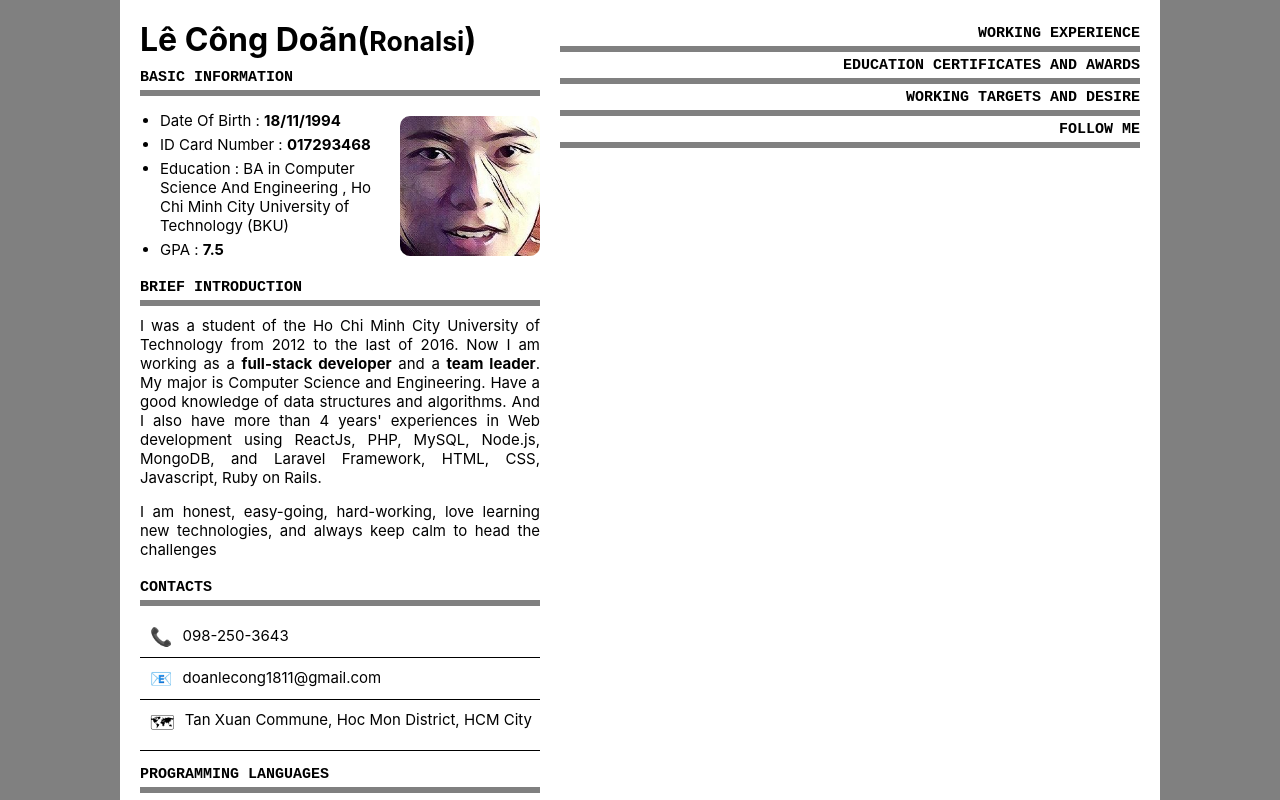
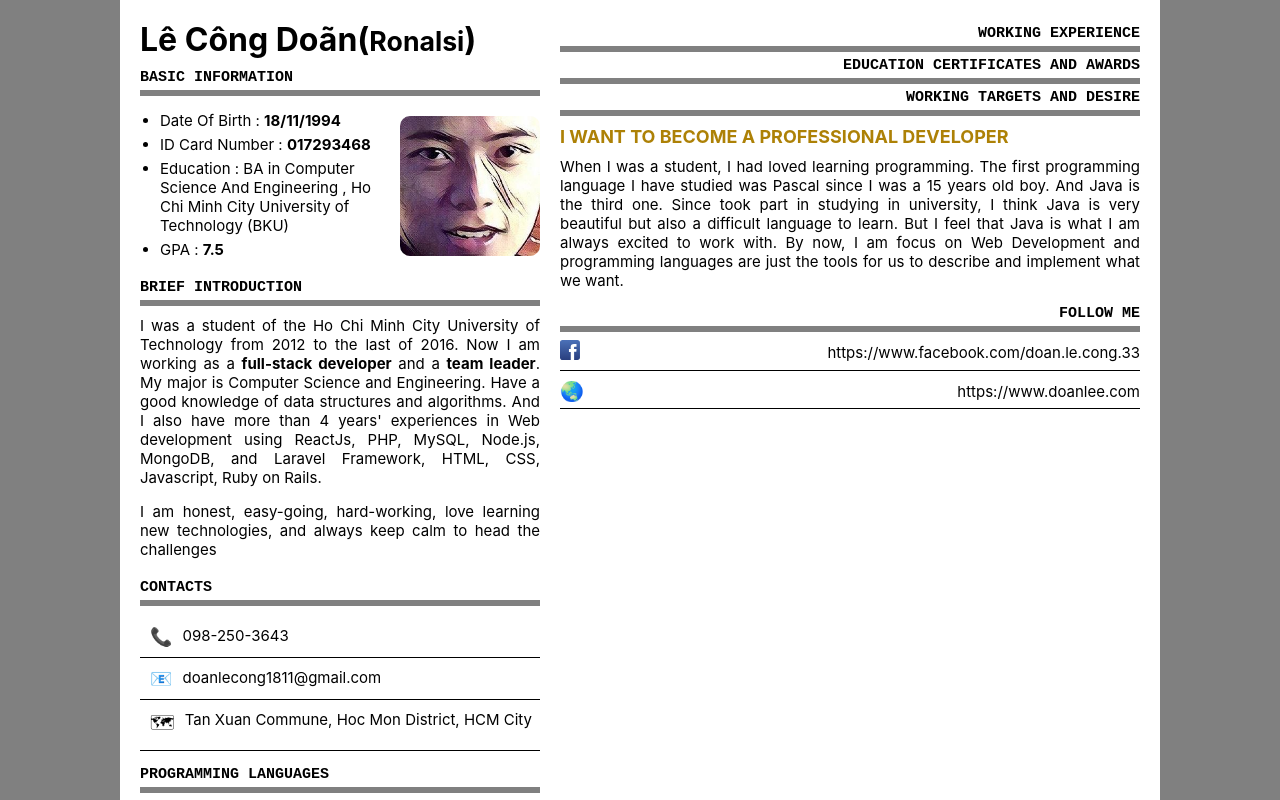
Before and after one commit to doanlecong/react_cv_tool, a React (Create React App) app: page / in a window 1280 px wide. Shown: the top 800 px of the page. Built offline with nearby package versions, Linux system fonts and the light colour scheme.

Commit message:
Add More Information

```diff
--- a/src/components/App.js
+++ b/src/components/App.js
@@ -1,6 +1,7 @@
 import React, {useMemo} from "react";
 import "./app.scss";
 import MyImage from "../images/myself.jpg"
+import FacebookIcon from "../images/facebook.svg"
 import Skill from "./skill_info";
 
 const SkillInfo = [
@@ -123,9 +124,41 @@ const  App = () => {
       <div id="history_project">
         {/* Timelime project và các thành tưu */}
         <Seperate title="Working Experience" direction="right"/>
+
         <Seperate title="Education Certificates AND Awards" direction="right"/>
+
         <Seperate title="Working Targets And Desire" direction="right"/>
+        <div className="working-target-desire">
+          <div className="quote">
+            I want to become a professional DEVELOPER
+          </div>
+          <div className="description">
+            <p>
+              When I was a student, I had loved learning programming. The first programming language I have studied was Pascal since I was a 15 years old boy. And Java is the third one.
+              Since took part in studying in university, I think Java is very beautiful but also a difficult language to learn. But I feel that Java is what I am always excited to work with.
+              By now, I am focus on Web Development and programming languages are just the tools for us to describe and implement what we want.
+            </p>
+          </div>
+        </div>
         <Seperate title="Follow Me" direction="right"/>
+        <div className="follow-me-div">
+          <div className="follow-item">
+            <div className="icon">
+              <img alt="facebook-icom" src={FacebookIcon} style={{maxWidth:"30px"}}/>
+            </div>
+            <div className="link">
+              <a href="https://www.facebook.com/doan.le.cong.33" target="_blank">
+                https://www.facebook.com/doan.le.cong.33
+              </a>
+            </div>
+          </div>
+          <div className="follow-item">
+            <div className="icon">🌏</div>
+            <div className="link">
+              <a href="https://www.doanlee.com" target="_blank">https://www.doanlee.com</a>
+            </div>
+          </div>
+        </div>
       </div>
       <div className="clear-float"></div>
     </div>
--- a/src/components/app.scss
+++ b/src/components/app.scss
@@ -1,3 +1,5 @@
+$myOrange : rgb(173, 129, 6);
+
 #app_div {
     padding: 20px;
     width: 1000px !important;
@@ -125,5 +127,51 @@
     #history_project {
         width: 58%;
 
+        .working-target-desire {
+            padding: 10px 0 5px 0;
+            text-align: justify;
+            .quote {
+                text-transform: uppercase;
+                font-size: larger;
+                font-weight: bold;
+                color: $myOrange;
+            }
+            .description {
+                p {
+                    margin: 10px 0 5px 0;
+                }
+            }
+        }
+
+
+        .follow-me-div {
+            width: 100%;
+            .follow-item {
+                display: flex;
+                align-items: center;
+                justify-content: space-between;
+                border-bottom: 1px solid ;
+                padding-top: 8px;
+                padding-bottom: 5px;
+                color: black;
+                text-decoration: none;
+                .icon {
+                    font-size: 1.2rem;
+                    img {
+                        width: 20px;
+                    }
+                }
+                .link {
+                    a {
+                        text-decoration: none;
+                        color: black;
+                        transition: color 200ms;
+                        &:hover {
+                            color: $myOrange;
+                        }
+                    }
+                }
+            }
+        }
     }
 }
```
Also changed, not shown: src/images/facebook.svg (added).
